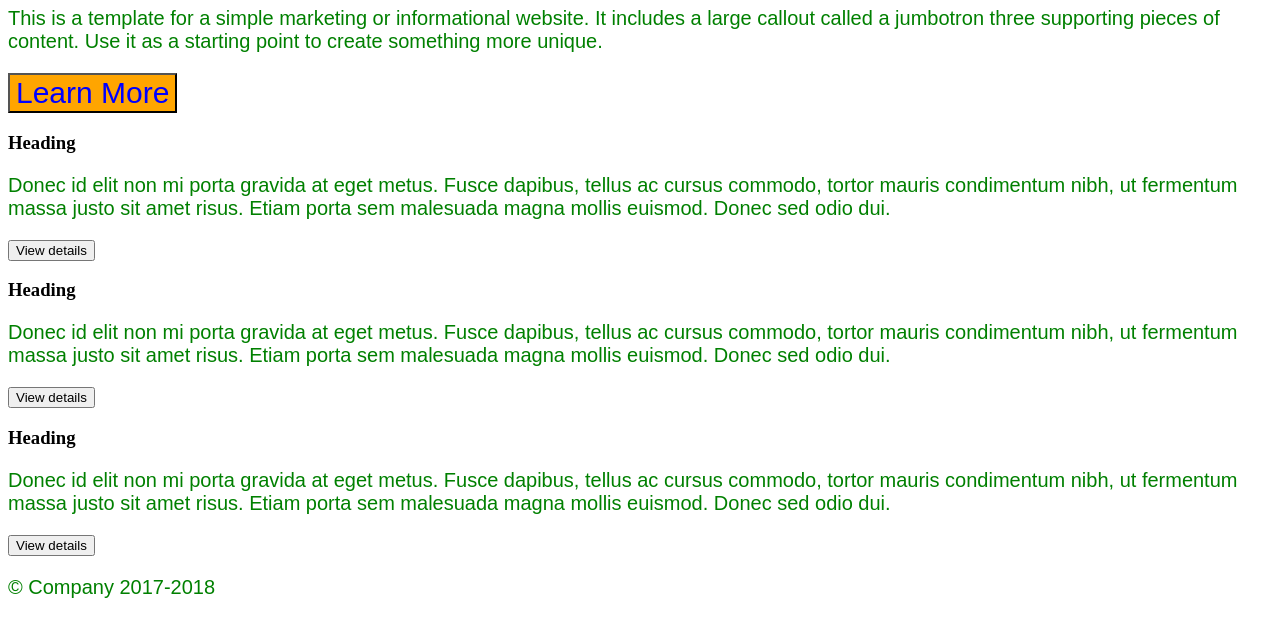
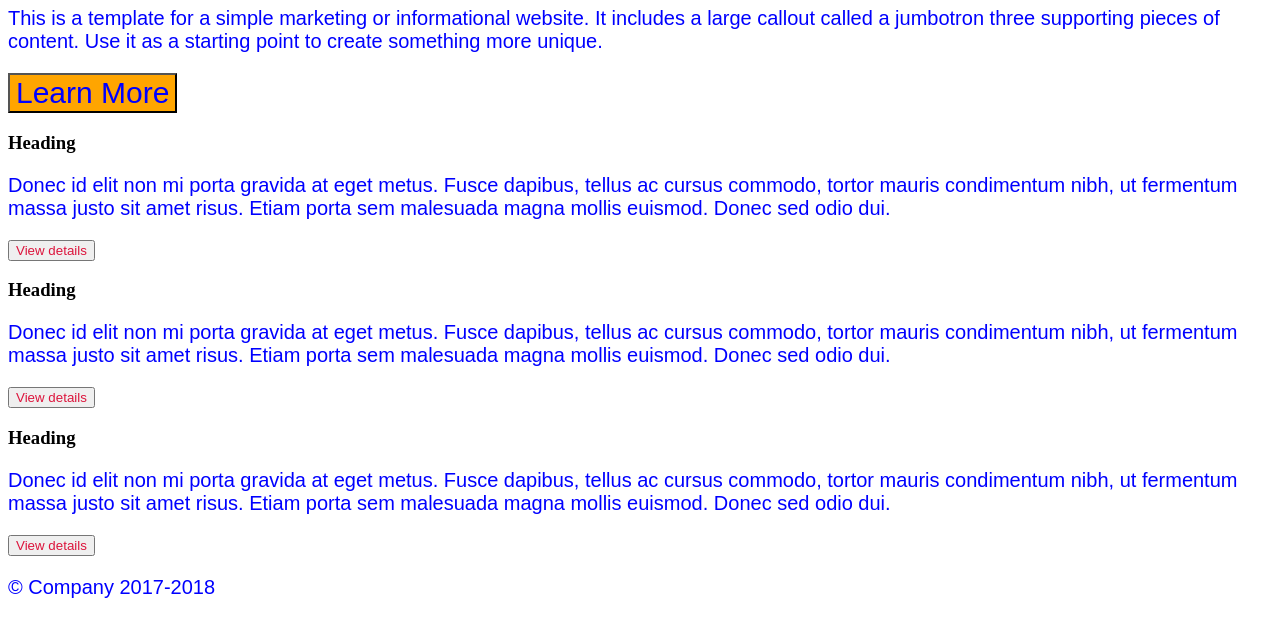
Before and after one commit to veena-bakhtar-aui-fsb-1/Training-Attainu, a plain HTML site: page index.html in a window 1280 px wide. Shown: the part 181-800 px from the top of the page. Drawn offline with Linux system fonts and the light colour scheme.

Commit message:
html-css upload from class work

```diff
--- a/index.html
+++ b/index.html
@@ -3,6 +3,7 @@
     <head>
         <title>First Web Page</title>
         <link rel="stylesheet" href="styles.css" />
+        <link rel="stylesheet" href="styles1.css" />
     </head>
 
     <body>
--- a/styles.css
+++ b/styles.css
@@ -2,6 +2,10 @@ p{
     font-size: 20px;
     font-family: sans-serif;
     color: green;
+}
+
+button{
+    color: crimson;
 }
 
 .nav-link-items {
--- a/styles1.css
+++ b/styles1.css
@@ -0,0 +1,3 @@
+p{
+    color: blue;
+}
```
